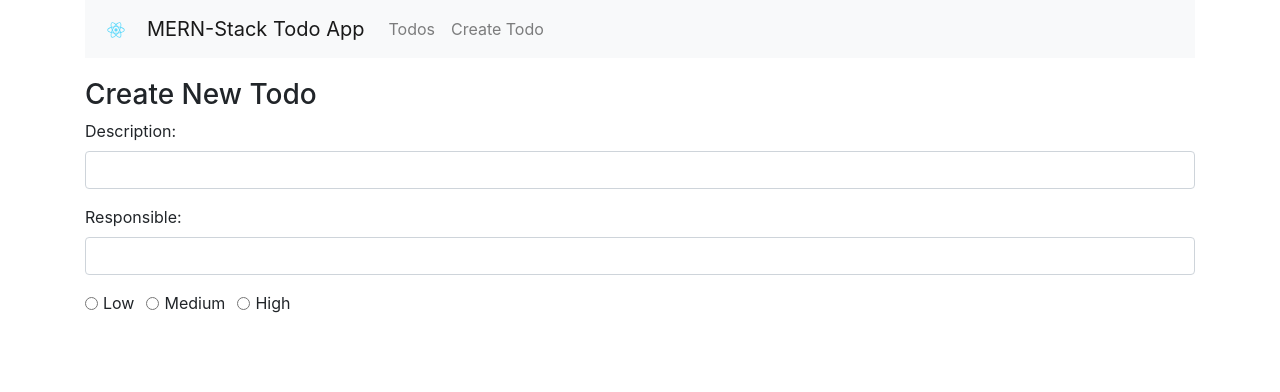
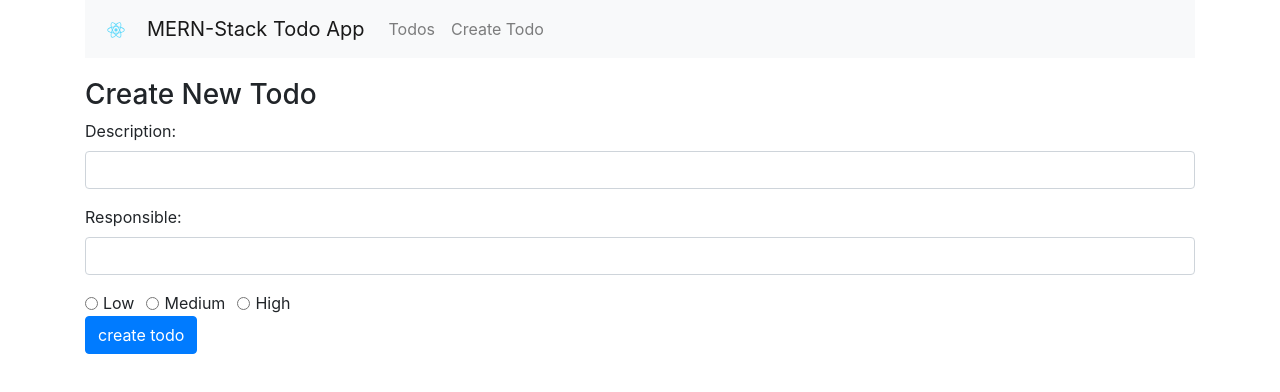
Before and after one commit to kordanian/mern-todo-app, a React (Create React App) app: page /create in a window 1280 px wide. Shown: the top 392 px of the page. Built offline with nearby package versions, Linux system fonts and the light colour scheme.

Commit message:
working create form

```diff
--- a/src/components/create-todo.component.js
+++ b/src/components/create-todo.component.js
@@ -102,16 +102,21 @@ export default class CreateToDo extends Component {
                             className="form-check-input"
                             name="priorityOptions"
                             id="priorityHigh"
-                            value="Low"
+                            value="High"
                             checked={this.state.todo_priority === 'High'}
                             onChange={this.onChangeTodoPriority} />
                         <label className="form-check-label">
                             High
                         </label>
                     </div>
-
+                    <div className="form-group">
+                        <input
+                            type="submit"
+                            value="create todo"
+                            className="btn btn-primary"
+                        />
+                    </div>
                 </form>
-
             </div>
         )
     }
```
